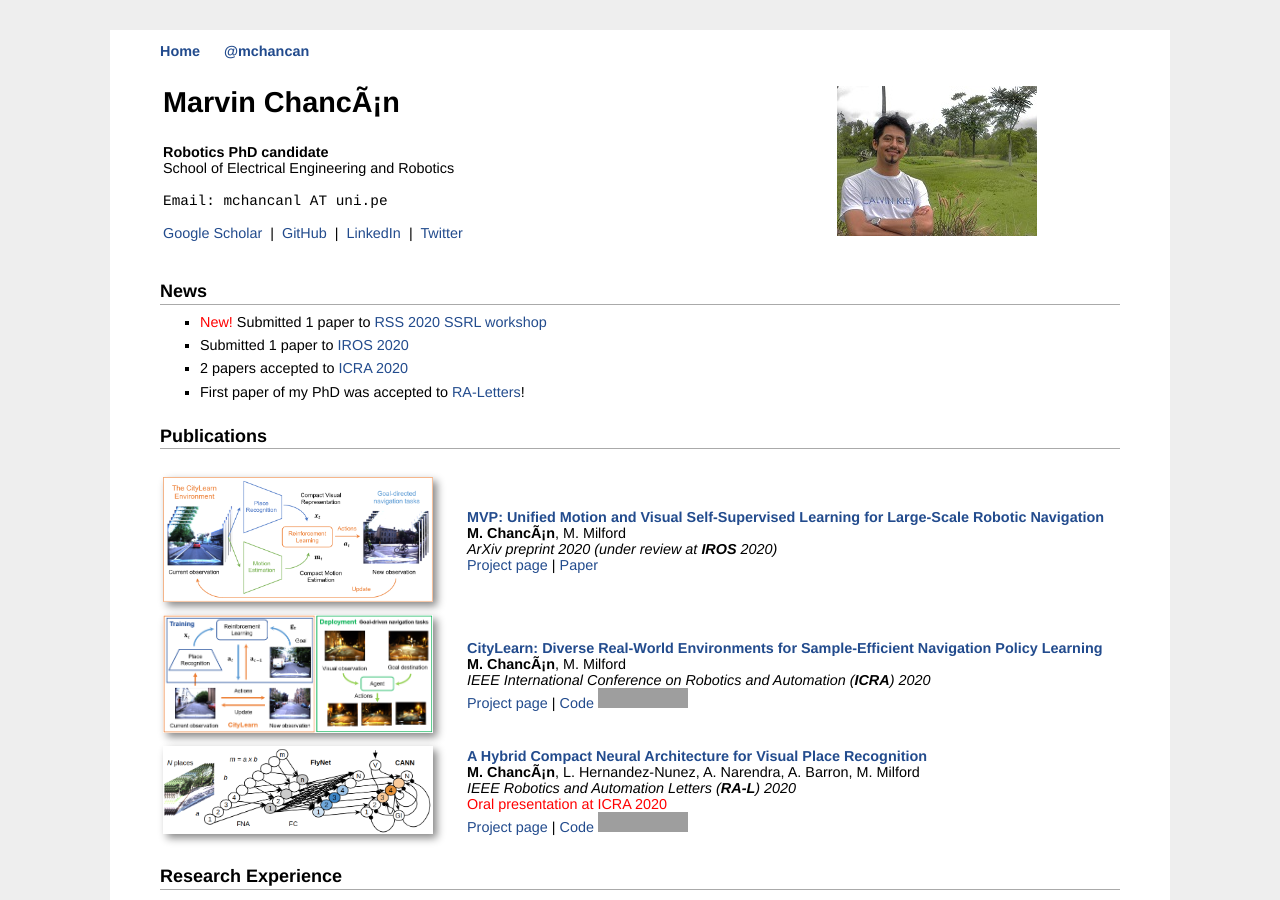
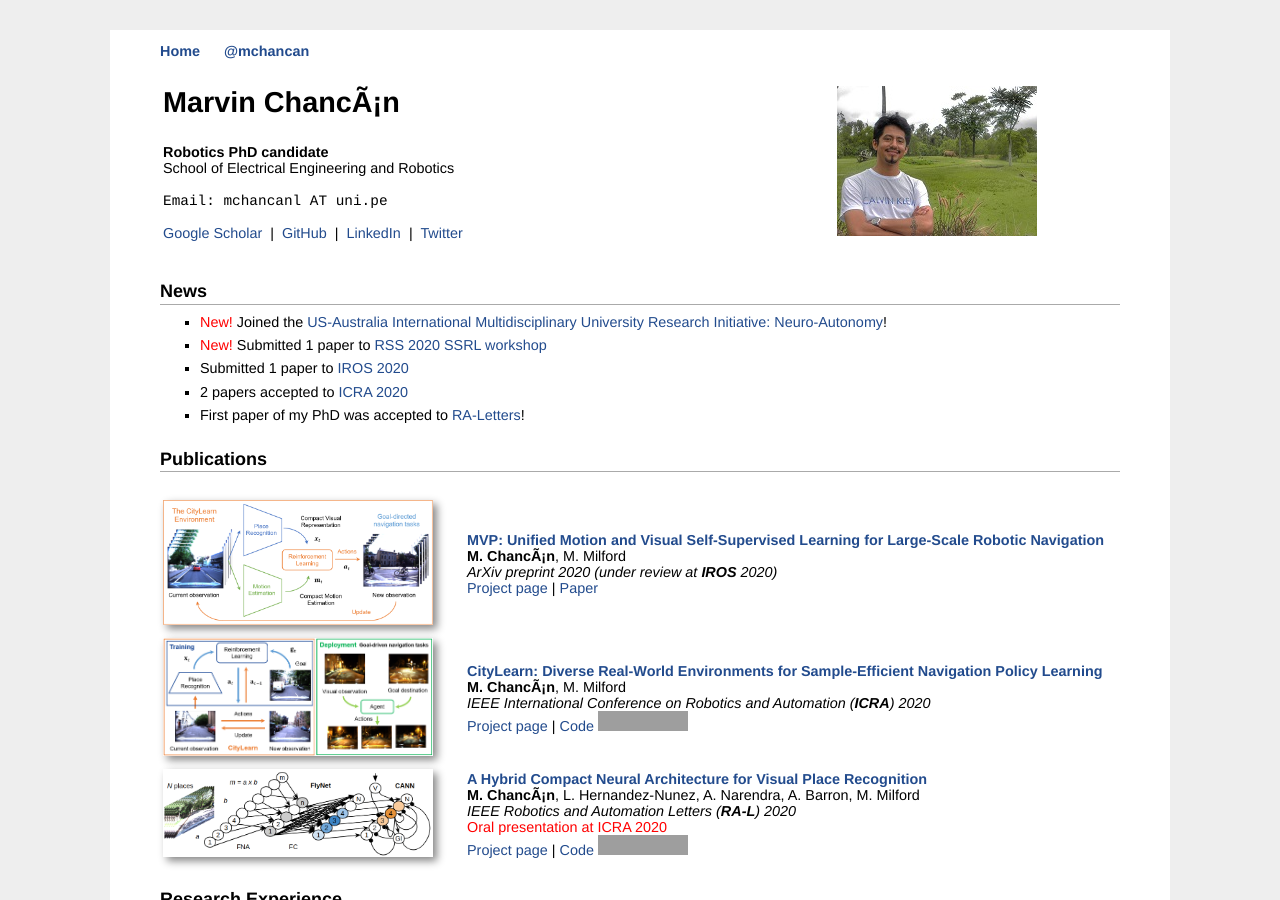
Before and after one commit to mchancan/mchancan.github.io, a Jekyll site: the page built from index.html, in a window 1280 px wide and 900 px high. Built offline with Jekyll 4.4.1, drawn with Linux system fonts in a browser that asks for light colours; comment, search, counter and statistics services are not loaded; grey boxes are pictures that could not be loaded.

Commit message:
Update index.html

```diff
--- a/index.html
+++ b/index.html
@@ -31,6 +31,7 @@ title: Marvin's Homepage
 
 <h2>News</h2>
 <ul>
+	<li><font color = 'red'>New!</font> Joined the <a href="https://research.qut.edu.au/qcr/research/ausmuri-neuro-autonomy-neuroscience-inspired-perception-navigation-and-spatial-awareness-for-autonomous-robots/">US-Australia International Multidisciplinary University Research Initiative: Neuro-Autonomy</a>!</li>
 	<li><font color = 'red'>New!</font> Submitted 1 paper to <a href="https://www.brainlinks-braintools.uni-freiburg.de/rss20-ssrl/">RSS 2020 SSRL workshop</a></li>
 	<li>Submitted 1 paper to <a href="http://iros2020.org">IROS 2020</a></li>
 	<li>2 papers accepted to <a href="http://icra2020.org">ICRA 2020</a></li>
```
